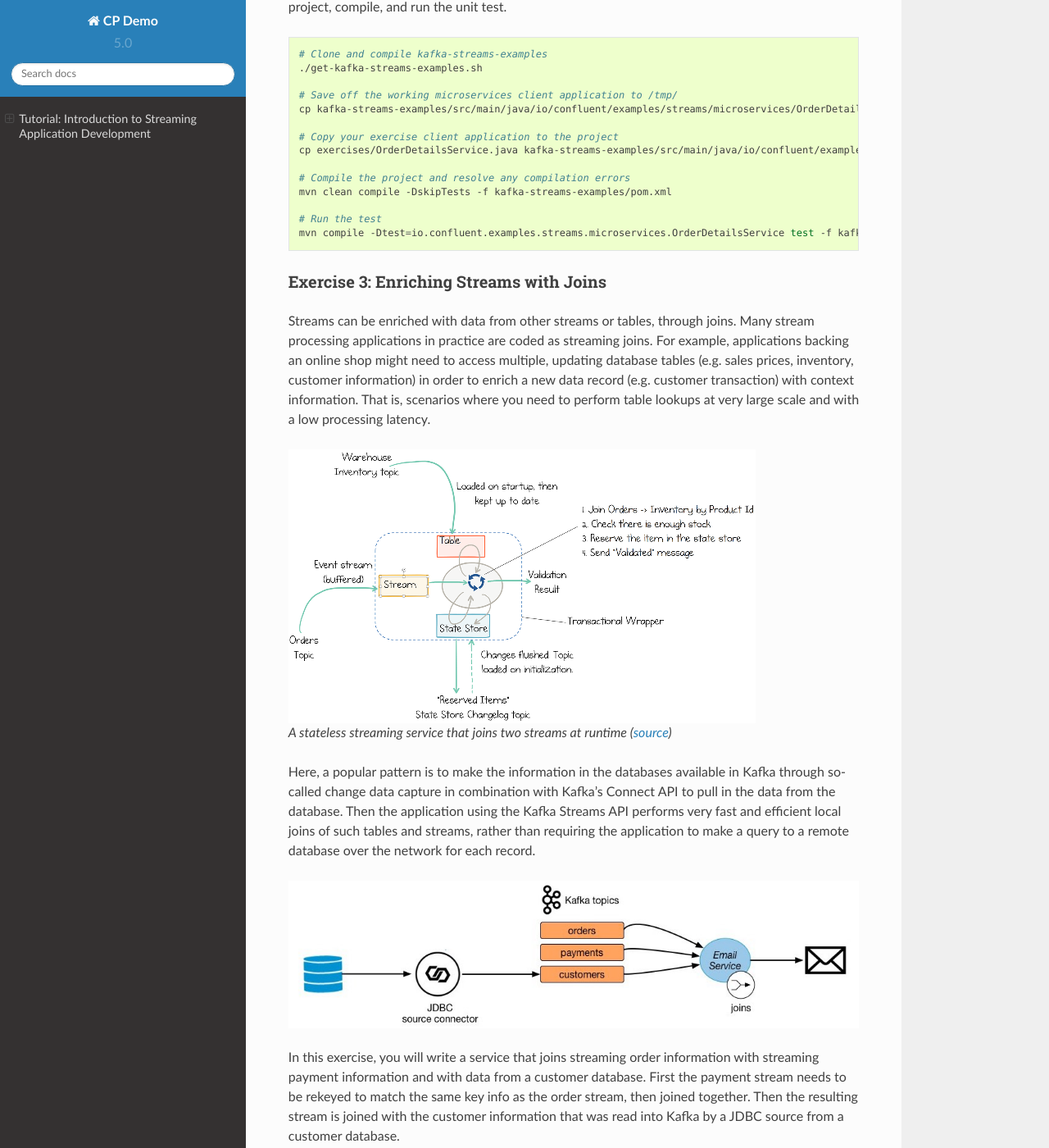
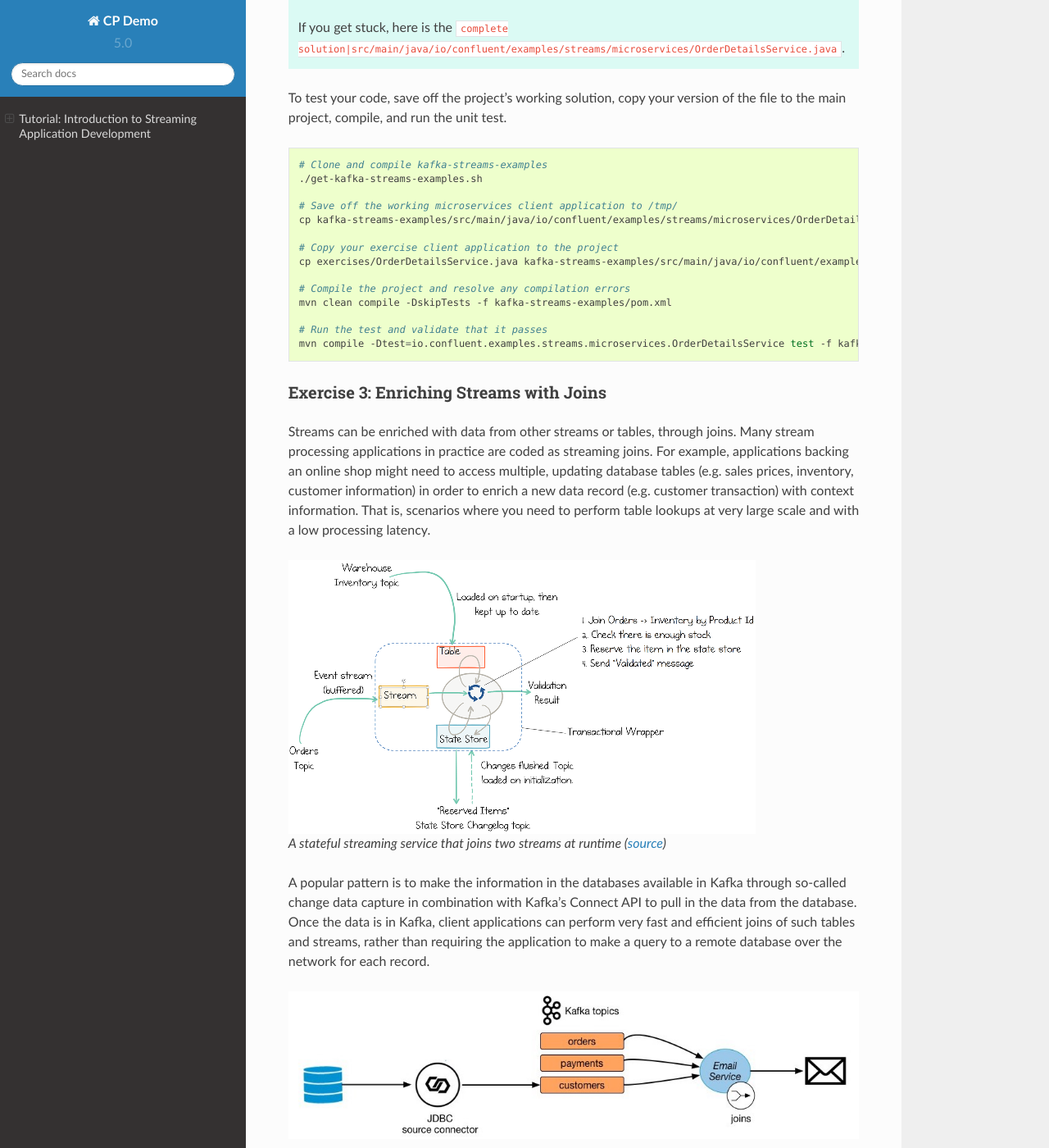
Before and after one commit to confluentinc/examples, a Sphinx documentation site: the page built from microservices-orders/docs/index.rst, in a window 1280 px wide and 1400 px high, scrolled down 10137 px. Shown: the whole window at 82% size. Built offline with Sphinx 7.4.7 and the Read the Docs theme 2.0.0, drawn with Linux system fonts in a browser that asks for light colours; cross-references to code outside the pages are shown as plain code; some of the changed text lies outside the part shown.

Commit message:
DEVX-489: tweaks to kafka streams tutorial (#69)
* Feedback from Ben from blog post review

* Feedback from Michael from blog post review

* DOCS-1023: potential fix for broken image link

* Tweak wording

* Bingham feedback

* Minor tweak

```diff
--- a/microservices-orders/docs/index.rst
+++ b/microservices-orders/docs/index.rst
@@ -12,7 +12,9 @@
 Overview
 ========
 
-This is a small microservice ecosystem built with Kafka Streams. There is a related `blog post <https://www.confluent.io/blog/building-a-microservices-ecosystem-with-kafka-streams-and-ksql/>`__  that outlines the approach used.
+The tutorial is based on a small microservice ecosystem, showcasing an order management workflow such as you might find in retail and online shopping.
+It is built using Kafka Streams, whereby  business events that describe the order management workflow propagate through this ecosystem.
+There is a related `blog post <https://www.confluent.io/blog/building-a-microservices-ecosystem-with-kafka-streams-and-ksql/>`__  that outlines the approach used.
 
 .. figure:: images/microservices-demo.jpg
     :alt: image
@@ -22,7 +24,7 @@
 Microservices
 ~~~~~~~~~~~~~
 
-The example centers around an Orders Service which provides a REST interface to POST and GET Orders.
+In this example, the system centers on an Orders Service which exposes a REST interface to POST and GET Orders.
 Posting an Order creates an event in Kafka that is recorded in the topic `orders`.
 This is picked up by three different validation engines (Fraud Service, Inventory Service, Order Details Service) which validate the order in parallel, emitting a PASS or FAIL based on whether each validation succeeds.
 The result of each validation is pushed through a separate topic, Order Validations, so that we retain the "single writer" status of the Orders Service —> Orders Topic (there are several options for managing consistency in event collaboration, discussed in Ben Stopford's `book <https://www.confluent.io/designing-event-driven-systems>`__).
@@ -32,7 +34,7 @@
 
 The Orders Service also includes a blocking HTTP GET so that clients can read their own writes. In this way we bridge the synchronous, blocking paradigm of a Restful interface with the asynchronous, non-blocking processing performed server-side.
 
-Finally there is a very simple email service.
+Finally there is a simple service that sends emails and another that collates orders and makes them available in a search index using Elasticsearch.
 
 .. figure:: images/microservices-exercises-combined.jpg
     :alt: image
@@ -148,7 +150,7 @@
 After you have successfully run the full solution, then go through the execises in the tutorial to gain a better understanding of the basic principles of streaming applications:
 
 * Exercise 1: Persist Events
-* Exercise 2: Event-driven App
+* Exercise 2: Event-driven Applications
 * Exercise 3: Enriching Streams with Joins
 * Exercise 4: Filtering and Branching
 * Exercise 5: Stateful Operations
@@ -176,15 +178,15 @@
 
    * If you are have |cp| downloaded locally, then run the full solution (this also starts a local |cp| cluster using Confluent CLI):
 
-   .. sourcecode:: bash
+     .. sourcecode:: bash
 
-      ./start.sh
+        ./start.sh
 
    * If you are running Docker, then run the full solution (this also starts a local |cp| cluster in Docker containers).
 
-   .. sourcecode:: bash
+     .. sourcecode:: bash
 
-      docker-compose up -d
+        docker-compose up -d
 
 3. After starting the demo with one of the above two commands, the microservices applications will be running and Kafka topics will have data in them.
 
@@ -205,17 +207,15 @@
 
 4. The Kibana dashboard is populated by Elasticsearch.
 
-.. figure:: images/elastic-search-kafka.png
-    :alt: image
-    :width: 600px
+   .. figure:: images/elastic-search-kafka.png
+       :alt: image
+       :width: 600px
 
-   Full-text search is added via an Elasticsearch database connected through Kafka’s Connect API (`source <https://www.confluent.io/designing-event-driven-systems>`__)
+   Full-text search is added via an Elasticsearch database connected through Kafka’s Connect API (`source <https://www.confluent.io/designing-event-driven-systems>`__). View the Kibana dashboard at http://localhost:5601/app/kibana#/dashboard/Microservices
 
-    View the Kibana dashboard at http://localhost:5601/app/kibana#/dashboard/Microservices
-
-    .. figure:: images/kibana_microservices.png
-        :alt: image
-        :width: 600px
+   .. figure:: images/kibana_microservices.png
+       :alt: image
+       :width: 600px
 
 5. If you are running |cpe| (local or Docker) you can see a lot more information in Confluent Control Center:
 
@@ -231,15 +231,15 @@
 
    * If you are running |cp| locally:
 
-   .. sourcecode:: bash
+     .. sourcecode:: bash
 
-      ./stop.sh
+        ./stop.sh
 
    * If you are running Docker:
 
-   .. sourcecode:: bash
+     .. sourcecode:: bash
 
-      docker-compose down
+        docker-compose down
 
 
 Exercise 1: Persist Events
@@ -289,12 +289,12 @@
       # Compile the project and resolve any compilation errors
       mvn clean compile -DskipTests -f kafka-streams-examples/pom.xml
 
-      # Run the test
+      # Run the test and validate that it passes
       mvn compile -Dtest=io.confluent.examples.streams.microservices.OrdersServiceTest test -f kafka-streams-examples/pom.xml
 
 
-Exercise 2: Event-driven App
-~~~~~~~~~~~~~~~~~~~~~~~~~~~~
+Exercise 2: Event-driven Applications
+~~~~~~~~~~~~~~~~~~~~~~~~~~~~~~~~~~~~~
 
 Service-based architectures are often designed to be request-driven, which sends commands to other services to tell them what to do, awaits a response, or sends queries to get the resulting state.
 
@@ -346,7 +346,7 @@
       # Compile the project and resolve any compilation errors
       mvn clean compile -DskipTests -f kafka-streams-examples/pom.xml
 
-      # Run the test
+      # Run the test and validate that it passes
       mvn compile -Dtest=io.confluent.examples.streams.microservices.OrderDetailsService test -f kafka-streams-examples/pom.xml
 
 
@@ -361,10 +361,10 @@
 .. figure:: images/state-stores-kafka-streams.png
     :alt: image
 
-    A stateless streaming service that joins two streams at runtime (`source <https://www.confluent.io/designing-event-driven-systems>`__)
+    A stateful streaming service that joins two streams at runtime (`source <https://www.confluent.io/designing-event-driven-systems>`__)
 
-Here, a popular pattern is to make the information in the databases available in Kafka through so-called change data capture in combination with Kafka’s Connect API to pull in the data from the database.
-Then the application using the Kafka Streams API performs very fast and efficient local joins of such tables and streams, rather than requiring the application to make a query to a remote database over the network for each record.
+A popular pattern is to make the information in the databases available in Kafka through so-called change data capture in combination with Kafka’s Connect API to pull in the data from the database.
+Once the data is in Kafka, client applications can perform very fast and efficient joins of such tables and streams, rather than requiring the application to make a query to a remote database over the network for each record.
 
 .. figure:: images/microservices-exercise-3.jpg
     :alt: image
@@ -410,7 +410,7 @@
       # Compile the project and resolve any compilation errors
       mvn clean compile -DskipTests -f kafka-streams-examples/pom.xml
 
-      # Run the test
+      # Run the test and validate that it passes
       mvn compile -Dtest=io.confluent.examples.streams.microservices.EmailService test -f kafka-streams-examples/pom.xml
 
 
@@ -461,7 +461,7 @@
       # Compile the project and resolve any compilation errors
       mvn clean compile -DskipTests -f kafka-streams-examples/pom.xml
 
-      # Run the test
+      # Run the test and validate that it passes
       mvn compile -Dtest=io.confluent.examples.streams.microservices.FraudService test -f kafka-streams-examples/pom.xml
 
 
@@ -512,7 +512,7 @@
       # Compile the project and resolve any compilation errors
       mvn clean compile -DskipTests -f kafka-streams-examples/pom.xml
 
-      # Run the test
+      # Run the test and validate that it passes
       mvn compile -Dtest=io.confluent.examples.streams.microservices.ValidationsAggregatorService test -f kafka-streams-examples/pom.xml
 
 
@@ -532,7 +532,8 @@
 .. figure:: images/microservices-exercise-6.jpg
     :alt: image
 
-In this exercise, you will create a state store for the Inventory Service, and update it as new orders come in.
+In this exercise, you will create a state store for the Inventory Service.
+This state store is initialized with data from a Kafka topic before the service starts processing, and then it is updated as new orders are created.
 
 Implement the `TODO` lines of the file :devx-examples:`exercises/OrdersService.java|microservices-orders/exercises/InventoryService.java`
 
@@ -573,7 +574,7 @@
       # Compile the project and resolve any compilation errors
       mvn clean compile -DskipTests -f kafka-streams-examples/pom.xml
 
-      # Run the test
+      # Run the test and validate that it passes
       mvn compile -Dtest=io.confluent.examples.streams.microservices.InventoryService test -f kafka-streams-examples/pom.xml
 
 
@@ -586,3 +587,4 @@
 * `Designing Event-Driven Systems <https://www.confluent.io/designing-event-driven-systems>`__
 * `Building a Microservices Ecosystem with Kafka Streams and KSQL <https://www.confluent.io/blog/building-a-microservices-ecosystem-with-kafka-streams-and-ksql/>`__
 * `Build Services on a Backbone of Events <https://www.confluent.io/blog/build-services-backbone-events/>`__
+* `No More Silos: How to Integrate your Databases with Apache Kafka and CDC <https://www.confluent.io/blog/no-more-silos-how-to-integrate-your-databases-with-apache-kafka-and-cdc>`__
```
Also changed, not shown: other parts of microservices-orders/docs/index.rst (+2 -2 lines).
